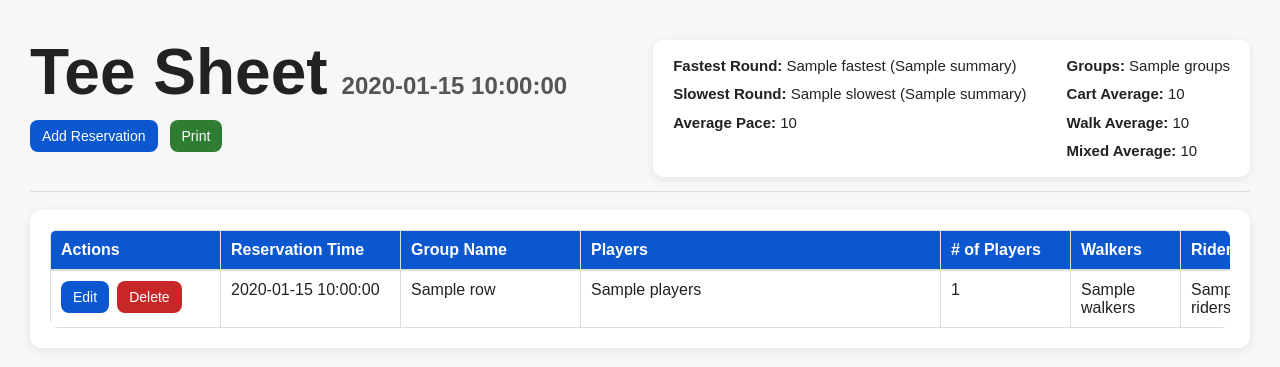
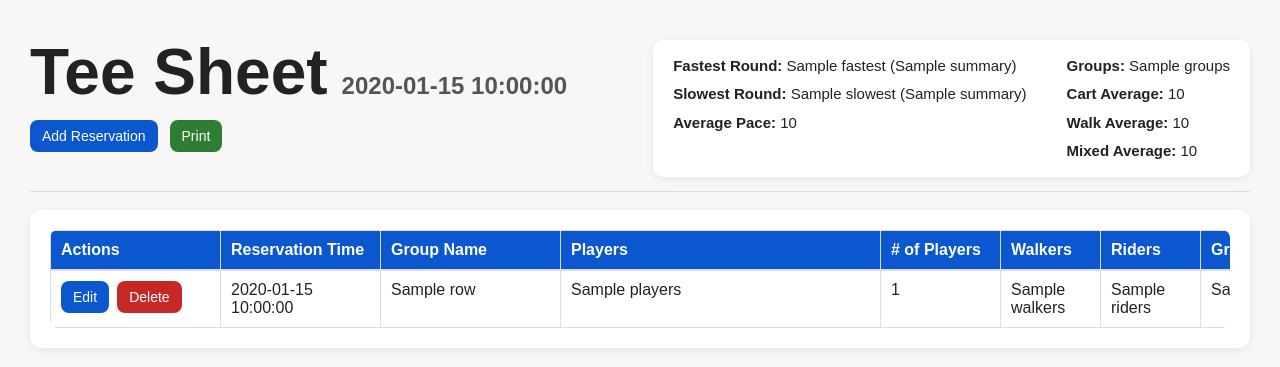
Before and after one commit to nicholasdemarcoo-ui/pacecontrol, a Flask app: template templates/tee_sheet.html in a window 1280 px wide. Shown: the top 367 px of the page. Run offline with Flask 3, Linux system fonts and the light colour scheme; the template is opened without the code that fills it: most values are stand-ins (such as "Sample title", 1, 10 or a date in 2020); lists and menus that the app fills with data are empty.

Commit message:
Update tee_sheet.html

```diff
--- a/templates/tee_sheet.html
+++ b/templates/tee_sheet.html
@@ -116,7 +116,7 @@
 
         table {
             width: 100%;
-            min-width: 1400px;
+            min-width: 1550px;
             border-collapse: collapse;
             table-layout: fixed;
             background: white;
@@ -201,16 +201,18 @@
         }
 
         .col-actions { width: 170px; }
-        .col-time { width: 180px; }
+        .col-time { width: 160px; }
         .col-group { width: 180px; }
-        .col-players { width: 360px; }
-        .col-count { width: 130px; }
-        .col-walkers { width: 110px; }
-        .col-riders { width: 110px; }
-        .col-type { width: 140px; }
-        .col-rotation { width: 140px; }
-        .col-total { width: 120px; }
-        .col-average { width: 120px; }
+        .col-players { width: 320px; }
+        .col-count { width: 120px; }
+        .col-walkers { width: 100px; }
+        .col-riders { width: 100px; }
+        .col-type { width: 130px; }
+        .col-front { width: 110px; }
+        .col-back { width: 110px; }
+        .col-rotation { width: 130px; }
+        .col-total { width: 110px; }
+        .col-average { width: 110px; }
 
         .print-cover {
             display: none;
```
Also changed, not shown: other parts of templates/tee_sheet.html (+19 -12 lines).
